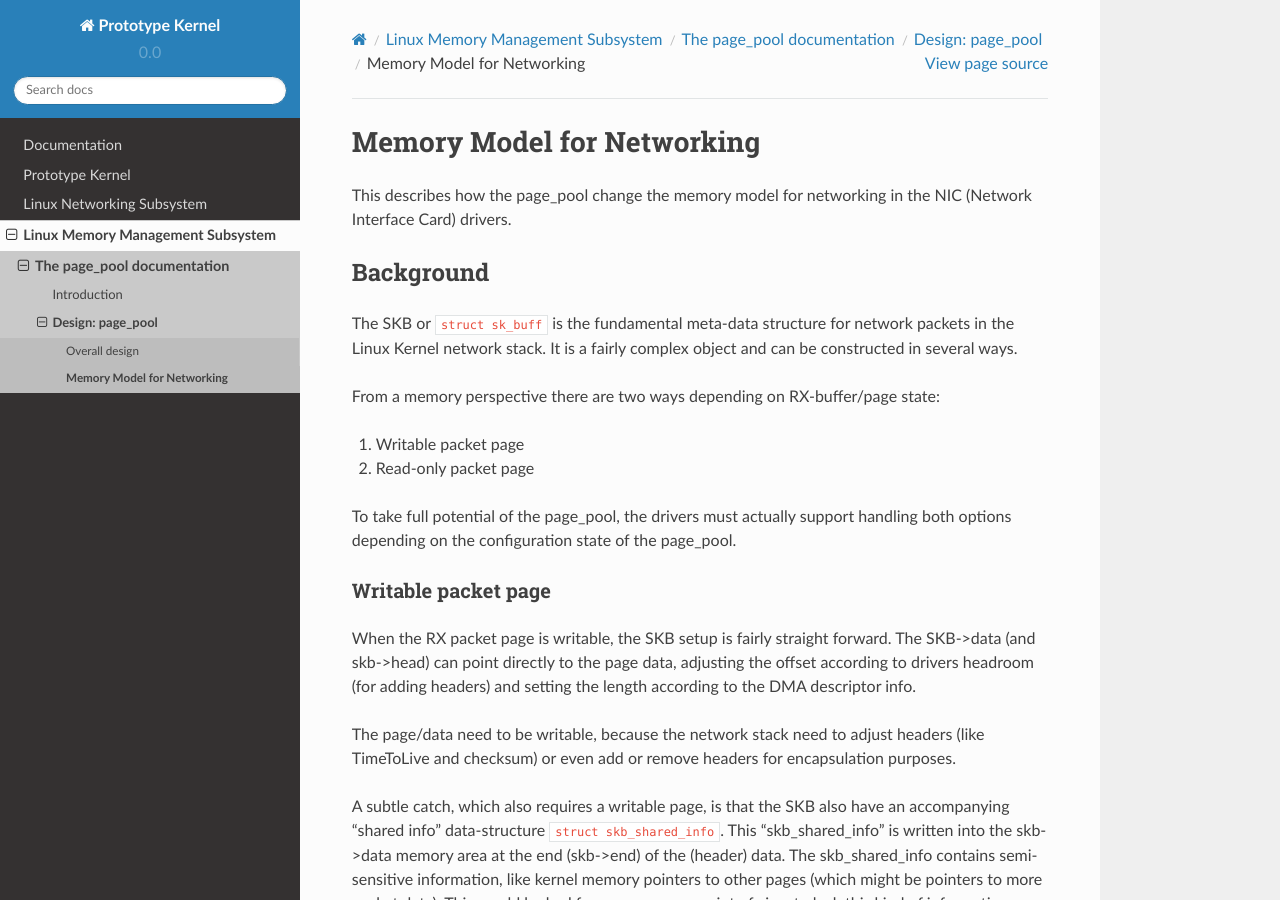
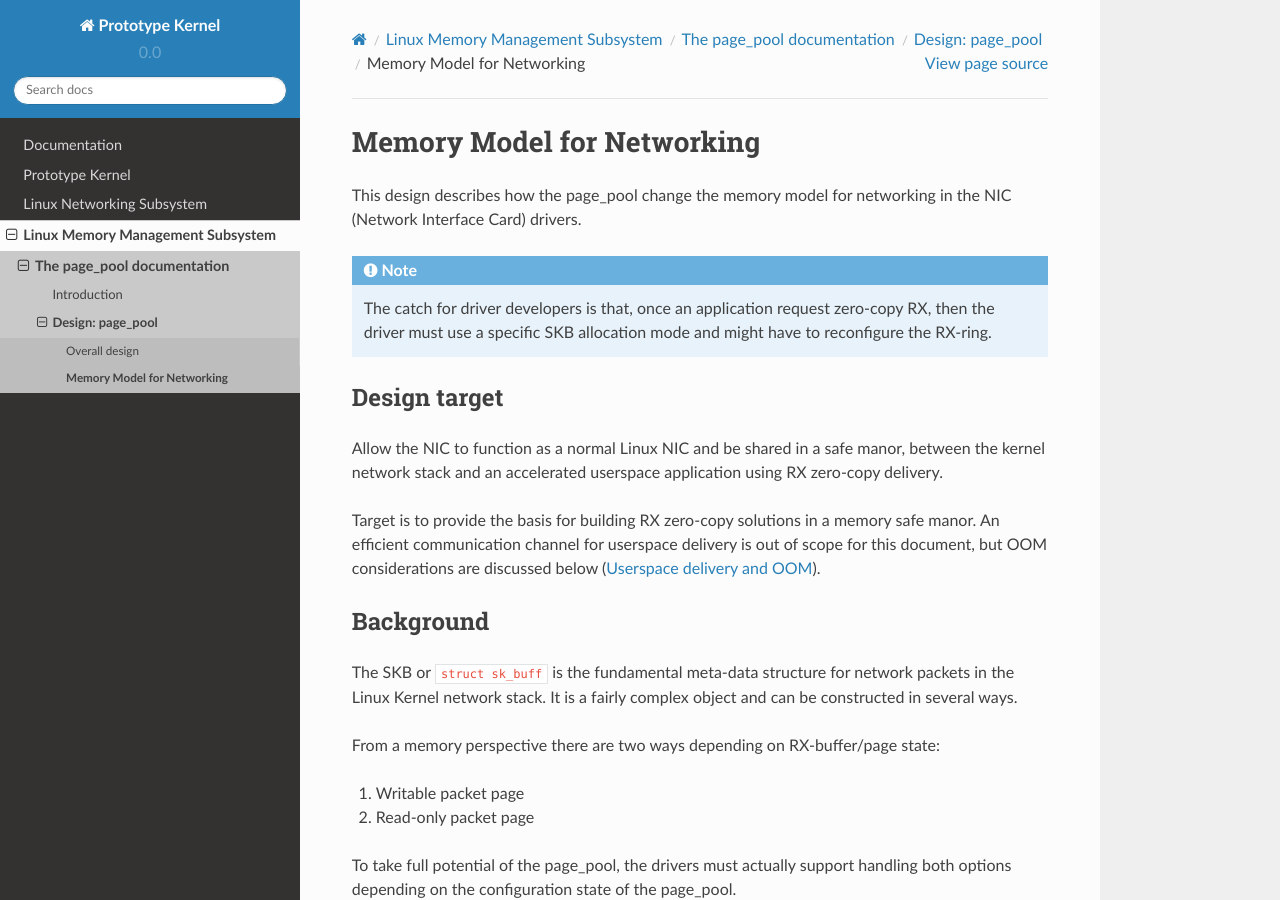
Before and after one commit to netoptimizer/prototype-kernel, a Sphinx documentation site: the page built from kernel/Documentation/vm/page_pool/design/memory_model_nic.rst, in a window 1280 px wide and 900 px high. Built offline with Sphinx 7.4.7 and the Read the Docs theme 2.0.0, drawn with Linux system fonts in a browser that asks for light colours.

Commit message:
docs: add introducing design target for memory_model_nic
Describe the overall design target for creating a new Memory Model for Networking.

Signed-off-by: Jesper Dangaard Brouer <brouer@redhat.com>

```diff
--- a/kernel/Documentation/vm/page_pool/design/memory_model_nic.rst
+++ b/kernel/Documentation/vm/page_pool/design/memory_model_nic.rst
@@ -2,8 +2,26 @@
 Memory Model for Networking
 ===========================
 
-This describes how the page_pool change the memory model for
+This design describes how the page_pool change the memory model for
 networking in the NIC (Network Interface Card) drivers.
+
+.. Note:: The catch for driver developers is that, once an application
+          request zero-copy RX, then the driver must use a specific
+          SKB allocation mode and might have to reconfigure the
+          RX-ring.
+
+
+Design target
+=============
+
+Allow the NIC to function as a normal Linux NIC and be shared in a
+safe manor, between the kernel network stack and an accelerated
+userspace application using RX zero-copy delivery.
+
+Target is to provide the basis for building RX zero-copy solutions in
+a memory safe manor.  An efficient communication channel for userspace
+delivery is out of scope for this document, but OOM considerations are
+discussed below (`Userspace delivery and OOM`_).
 
 Background
 ==========
```
